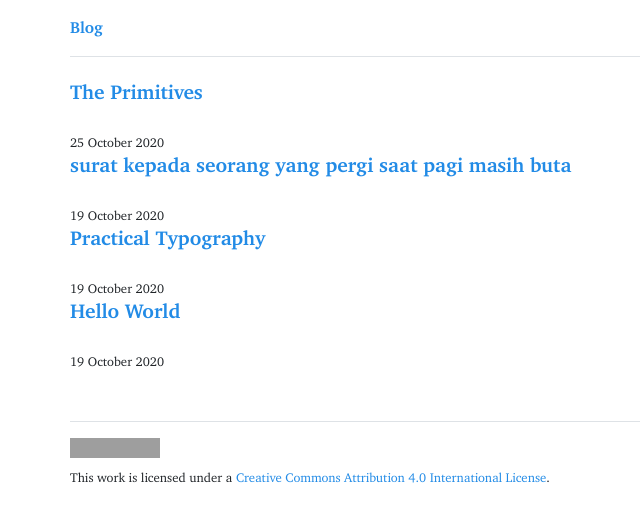
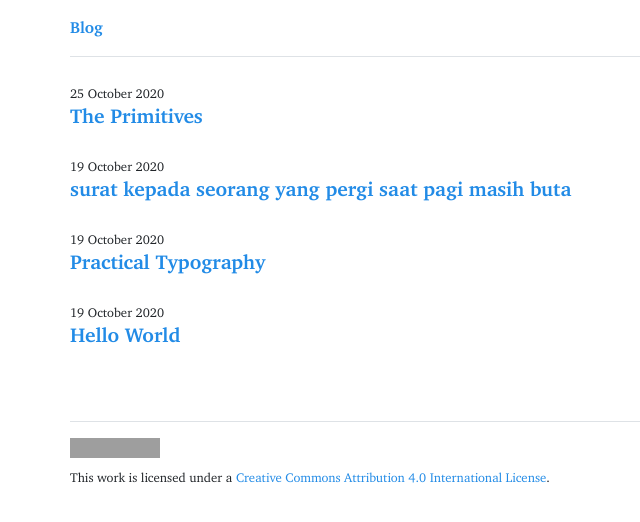
Before and after one commit to reedeeng/blog, a Jekyll site: the page built from index.html, in a window 1280 px wide. Shown: the top 522 px of the page, without its empty margins (274-914 px from the left). Built offline with Jekyll 4.4.1, drawn with Linux system fonts in a browser that asks for light colours; the list of posts is cut into pages by our own code; grey boxes are pictures that could not be loaded.

Commit message:
Update index.html

```diff
--- a/index.html
+++ b/index.html
@@ -6,11 +6,11 @@ title: Home
 <div>
   <article class="post-list">
   {% for post in paginator.posts %}
-    <header class="post-list-item">
+    <header>
+      <time datetime="{{ post.date | date_to_xmlschema }}"><small>{{ post.date | date_to_long_string }}</small></time>
+    </header>
+    <footer class="post-list-item">
       <h3><a href="{{ post.url | relative_url }}">{{ post.title }}</a></h3>
-    </header>
-    <footer>
-      <time datetime="{{ post.date | date_to_xmlschema }}"><small>{{ post.date | date_to_long_string }}</small></time>
     </footer>
   {% endfor %}
   </article>
```
